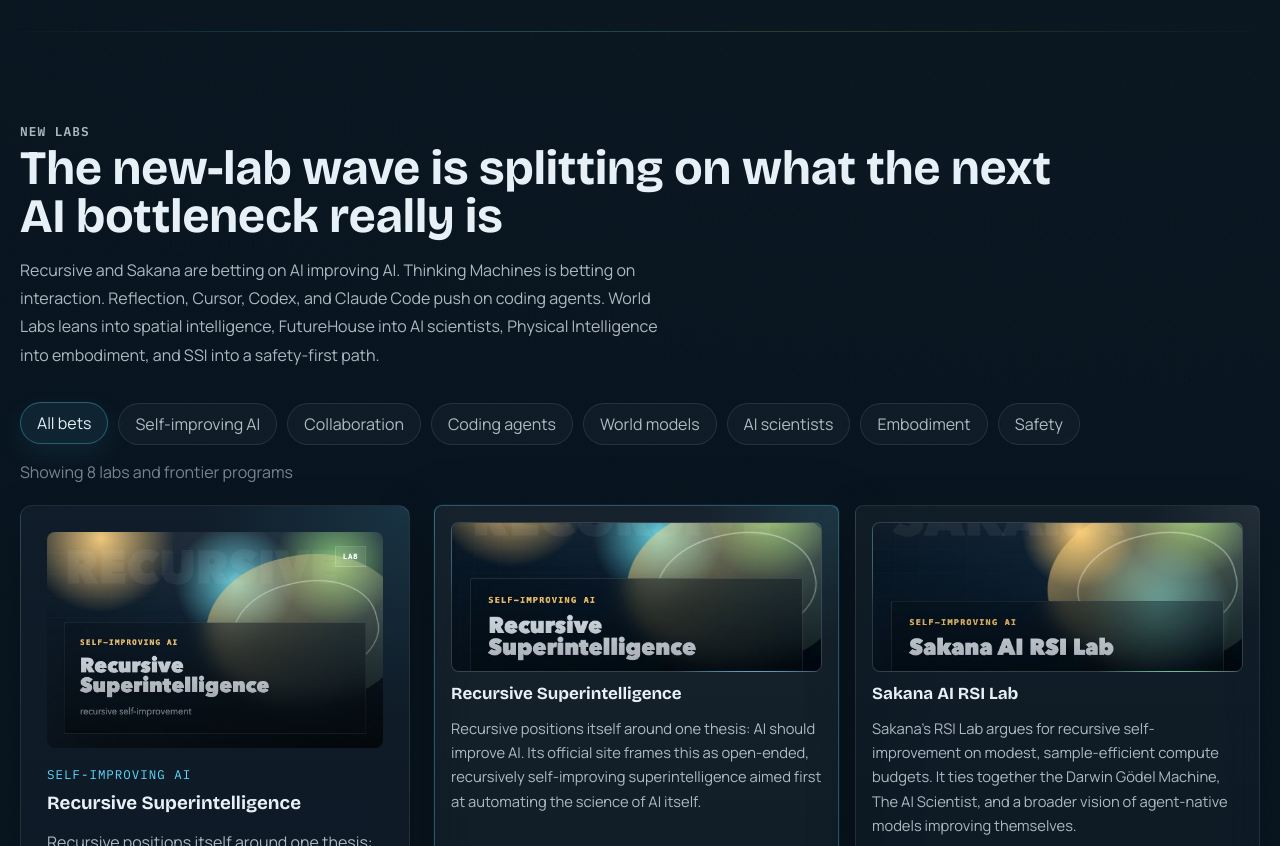
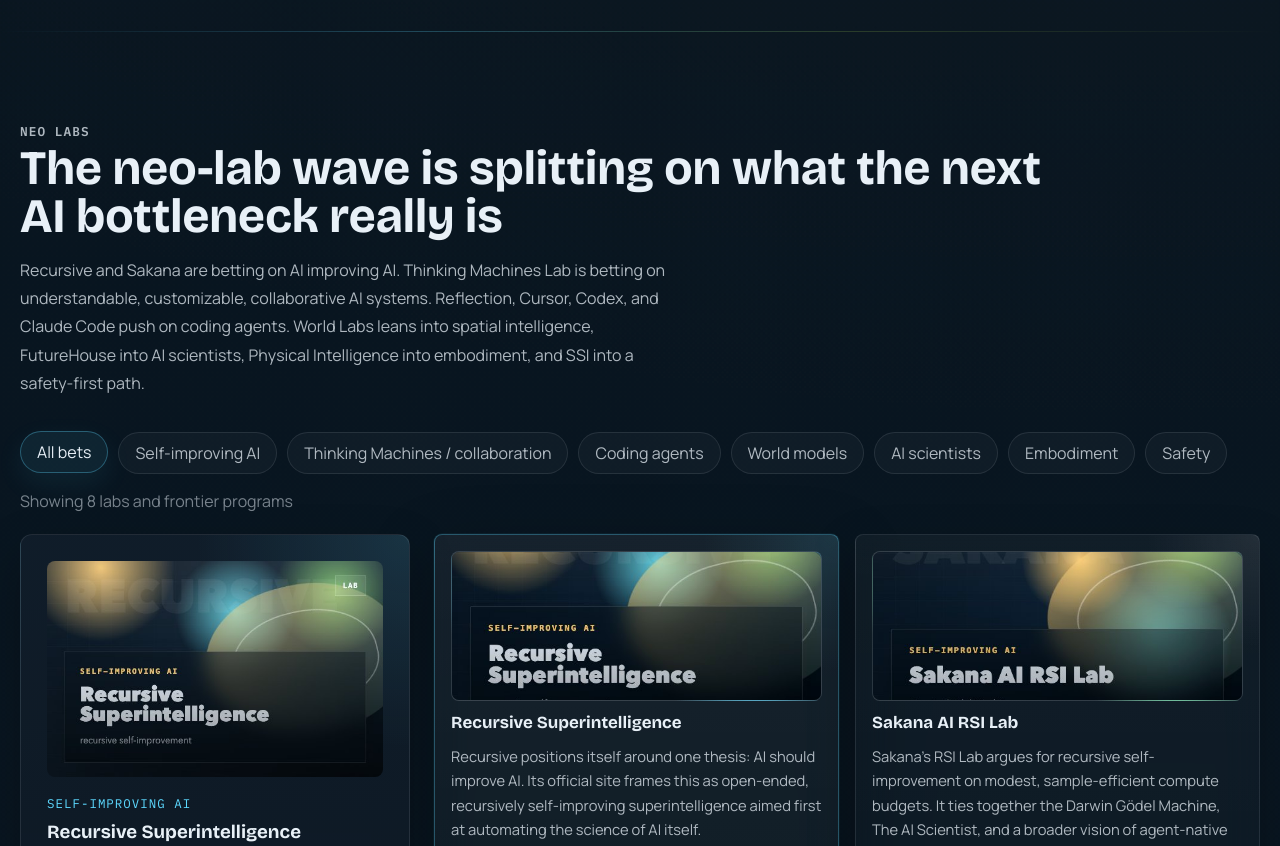
Before and after one commit to Taotao1992/ai-evolution-atlas, a plain HTML site: page index.html in a window 1280 px wide. Shown: the part 5220-6066 px from the top of the page. Drawn offline with nearby package versions, Linux system fonts and the light colour scheme.

Commit message:
Highlight Thinking Machines in neo labs

```diff
--- a/index.html
+++ b/index.html
@@ -260,20 +260,20 @@
 
       <section id="labs" class="section labs-section" data-section="labs">
         <div class="section-heading">
-          <p class="eyebrow">New labs</p>
-          <h2>The new-lab wave is splitting on what the next AI bottleneck really is</h2>
+          <p class="eyebrow">Neo labs</p>
+          <h2>The neo-lab wave is splitting on what the next AI bottleneck really is</h2>
           <p>
-            Recursive and Sakana are betting on AI improving AI. Thinking Machines is betting on
-            interaction. Reflection, Cursor, Codex, and Claude Code push on coding agents. World Labs leans
-            into spatial intelligence, FutureHouse into AI scientists, Physical Intelligence into embodiment,
-            and SSI into a safety-first path.
+            Recursive and Sakana are betting on AI improving AI. Thinking Machines Lab is betting on
+            understandable, customizable, collaborative AI systems. Reflection, Cursor, Codex, and Claude Code
+            push on coding agents. World Labs leans into spatial intelligence, FutureHouse into AI scientists,
+            Physical Intelligence into embodiment, and SSI into a safety-first path.
           </p>
         </div>
 
         <div class="labs-toolbar" role="toolbar" aria-label="Lab filters">
           <button class="filter-pill is-active" type="button" data-lab-filter="all">All bets</button>
           <button class="filter-pill" type="button" data-lab-filter="self-improvement">Self-improving AI</button>
-          <button class="filter-pill" type="button" data-lab-filter="collaboration">Collaboration</button>
+          <button class="filter-pill" type="button" data-lab-filter="collaboration">Thinking Machines / collaboration</button>
           <button class="filter-pill" type="button" data-lab-filter="coding">Coding agents</button>
           <button class="filter-pill" type="button" data-lab-filter="world-models">World models</button>
           <button class="filter-pill" type="button" data-lab-filter="science">AI scientists</button>
--- a/main.js
+++ b/main.js
@@ -494,19 +494,19 @@
   {
     id: "thinking-machines",
     track: "collaboration",
-    trackLabel: "collaboration",
+    trackLabel: "Thinking Machines / collaboration",
     poster: "TML",
     kicker: "Human-AI collaboration",
     title: "Thinking Machines Lab",
     summary:
-      "Thinking Machines says the next frontier is not autonomy alone, but AI that is understandable, customizable, multimodal, and collaborative. Its interaction-model work treats interactivity itself as a research target.",
+      "Thinking Machines Lab is a neo lab focused on AI systems that are more understandable, customizable, multimodal, and collaborative. Its interaction-model work treats interactivity itself as a research target.",
     bet:
-      "Build frontier-capable models and infrastructure while making collaboration, customization, and multimodal interaction first-class instead of afterthoughts.",
+      "Build frontier-capable models and infrastructure while making human-AI collaboration, customization, and multimodal interaction first-class instead of afterthoughts.",
     why:
       "This is an important counterpoint to the 'fully autonomous agent' story. It says the real bottleneck may be the quality of collaboration loops between people and models.",
     accent: "#ffb67b",
     image: "./assets/harness-studio.svg",
-    chips: ["interaction models", "customization", "multimodal collaboration"],
+    chips: ["neo lab", "interaction models", "multimodal collaboration"],
     links: [
       {
         label: "Thinking Machines home",
```
